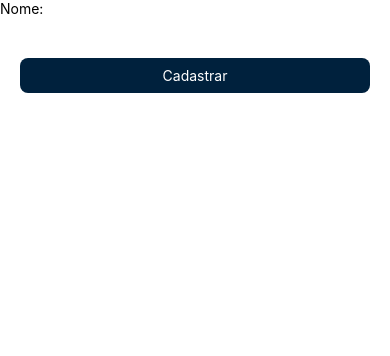
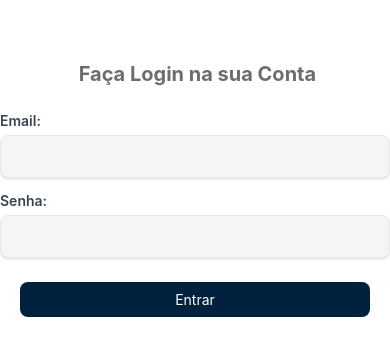
Before and after one commit to JarbasCardoso/vollmed, a React Native app: screen / in a window 390 px wide. Shown: the top 356 px of the page. Built offline with nearby package versions, Linux system fonts and the light colour scheme.

Commit message:
Inclusão de detalhes de tela estilo

```diff
--- a/src/App.jsx
+++ b/src/App.jsx
@@ -6,4 +6,6 @@ export default function App() {
     return <LoginScreen />
 
 
+
+
 }
--- a/src/App/components/LabeledInput.jsx
+++ b/src/App/components/LabeledInput.jsx
@@ -2,17 +2,19 @@
 
 import { View,Text, TextInput,StyleSheet } from "react-native";
 
-
-export default function LabeledInput({label, }) {
+const INPUT_BG="#F5F5F5";
+const INPUT_BORDER="#E8E8E8";
+const LABEL_COLOR="#36454F";
+export default function LabeledInput({label }) {
 
     return (
 
         <View style={styles.wrapper}>
 
-            <Text>
+            <Text style={styles.label}>
                 { label}
             </Text>
-            <TextInput placeholderTextColor="#B5B5B5"  />
+            <TextInput style={styles.input} placeholderTextColor="#B5B5B5"  />
 
         </View>
     )
@@ -24,5 +26,30 @@ const styles=StyleSheet.create({
     wrapper:{
           width: "100%", //Faz o component ocupar toda a largura da tela disponível
           marginBottom: 14, //Espaçamento entre os componentes
-    }
+    },
+
+    label:{
+        marginBottom:6,
+        color: LABEL_COLOR,
+        fontSize:14,
+        fontWeight:600,
+    },
+    input:{
+        backgroundColor: INPUT_BG,
+        borderRadius: 8,
+        borderColor: INPUT_BORDER,
+        borderWidth: 1, //Define a largura da borda
+
+        shadowColor: "#000", //Define a cor da borda
+        shadowOffset: { width: 0, height: 2 }, //Define a posição da sombra
+        shadowOpacity: 0.08, //Define a transparencia da sombra
+        shadowsRaduis: 6, // Define o raio da sombra
+
+        fontSize:14,
+        color: "#222",
+        paddingHorizontal:14,
+        paddingVertical:12,
+
+
+    },
 })
--- a/src/App/screens/LoginScreen.jsx
+++ b/src/App/screens/LoginScreen.jsx
@@ -2,19 +2,39 @@
 import { View, Text, StyleSheet } from "react-native";
 import Button from "../components/Button";
 import LabeledInput from "../components/LabeledInput";
+import { ImageBackground } from "react-native-web";
 export default function LoginScreen() {
   return (
     <View style={styles.container}>
+     <Text style={styles.title}> Faça Login na sua Conta</Text>
+     <LabeledInput
+     label="Email:"
+     placeholder="Insira seu endereço de  email"/>
+     <LabeledInput
+      label="Senha:"
+      placeholder="Insira sua senha"/>
 
-     <LabeledInput label="Nome:"/>
-      <Button textButton="Cadastrar"/>
-
-
+     <Button textButton="Entrar"/>
     </View>
   );
 }
 
 const styles = StyleSheet.create({
-    container:{},
+    container:{
+     flex:1,
+     backgroundColor:"#FFFFFF",
+     paddingTop:62,
+
+    },
+
+    title:{
+
+      fontSize:20,
+      fontWeight:700,
+      textAlign:"center",
+      color:"#6B6E71",
+      marginBottom:26,
+    }
+
 
 })
```
